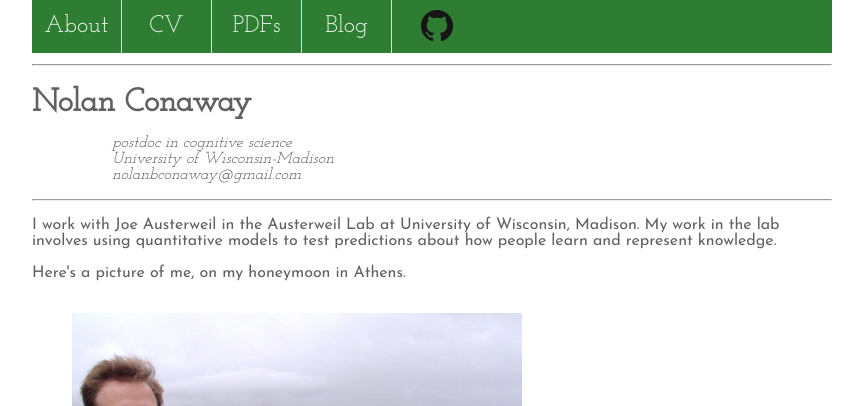
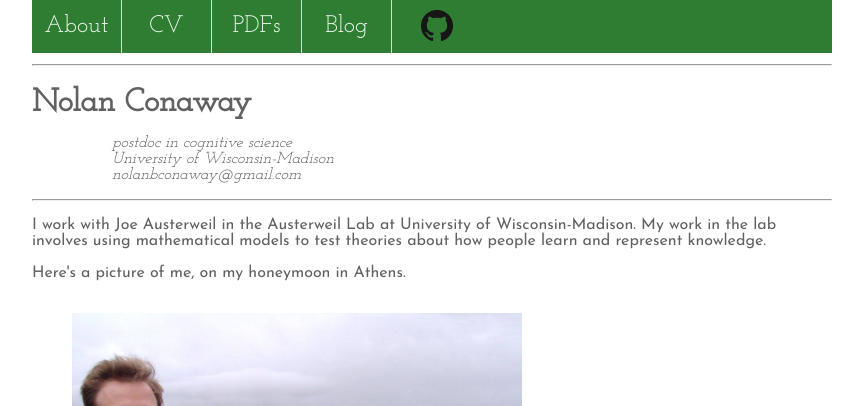
Before and after one commit to nolanbconaway/nolanbconaway.github.io, a Jekyll site: the page built from index.html, in a window 1280 px wide. Shown: the top 406 px of the page, without its empty margins (208-1071 px from the left). Built offline with Jekyll 4.4.1, drawn with Linux system fonts in a browser that asks for light colours.

Commit message:
slight changes to cv, main page

```diff
--- a/cv/index.html
+++ b/cv/index.html
@@ -32,7 +32,7 @@
 		<td>2016</td>
 		<td>
 			Binghamton University, Ph.D., Cognitive &amp; Brain Sciences. <br>
-			Dissertation: "<i>Re-evaluating the Reference Point View of Human Classification Learning</i>".
+			Dissertation: "<i>Re-evaluating the Reference Point View of Human Classification Learning</i>". <br>
 			Committee Chair: Dr. Kenneth J. Kurtz
 		</td>
 	</tr>
@@ -41,7 +41,7 @@
 		<td>2014</td>
 		<td>
 			Binghamton University, M.S., Cognitive &amp; Brain Sciences. <br>
-			Thesis: "<i>Generalization After Category Learning</i>".
+			Thesis: "<i>Generalization After Category Learning</i>".<br>
 			Committee Chair: Dr. Kenneth J. Kurtz
 		</td>
 	</tr>
--- a/index.html
+++ b/index.html
@@ -19,8 +19,8 @@ excerpt: Nolan Conaway's personal website.
 <hr>
 
 <div class="blurb">
-I work with Joe Austerweil in the Austerweil Lab at University of Wisconsin, Madison.
-My work in the lab involves using quantitative models to test predictions about how people
+I work with Joe Austerweil in the Austerweil Lab at University of Wisconsin-Madison.
+My work in the lab involves using mathematical models to test theories about how people
 learn and represent knowledge.
 
 <p>
```
